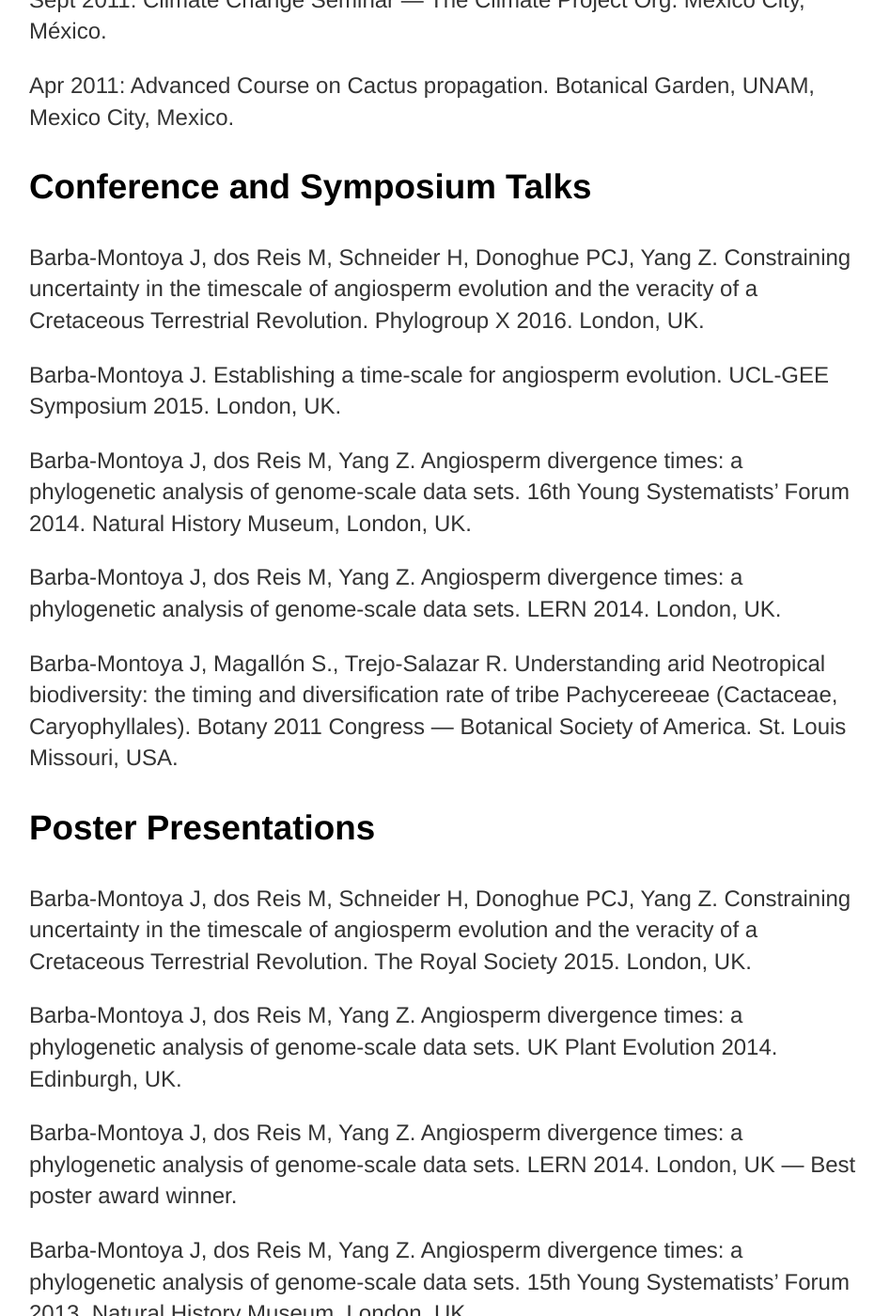
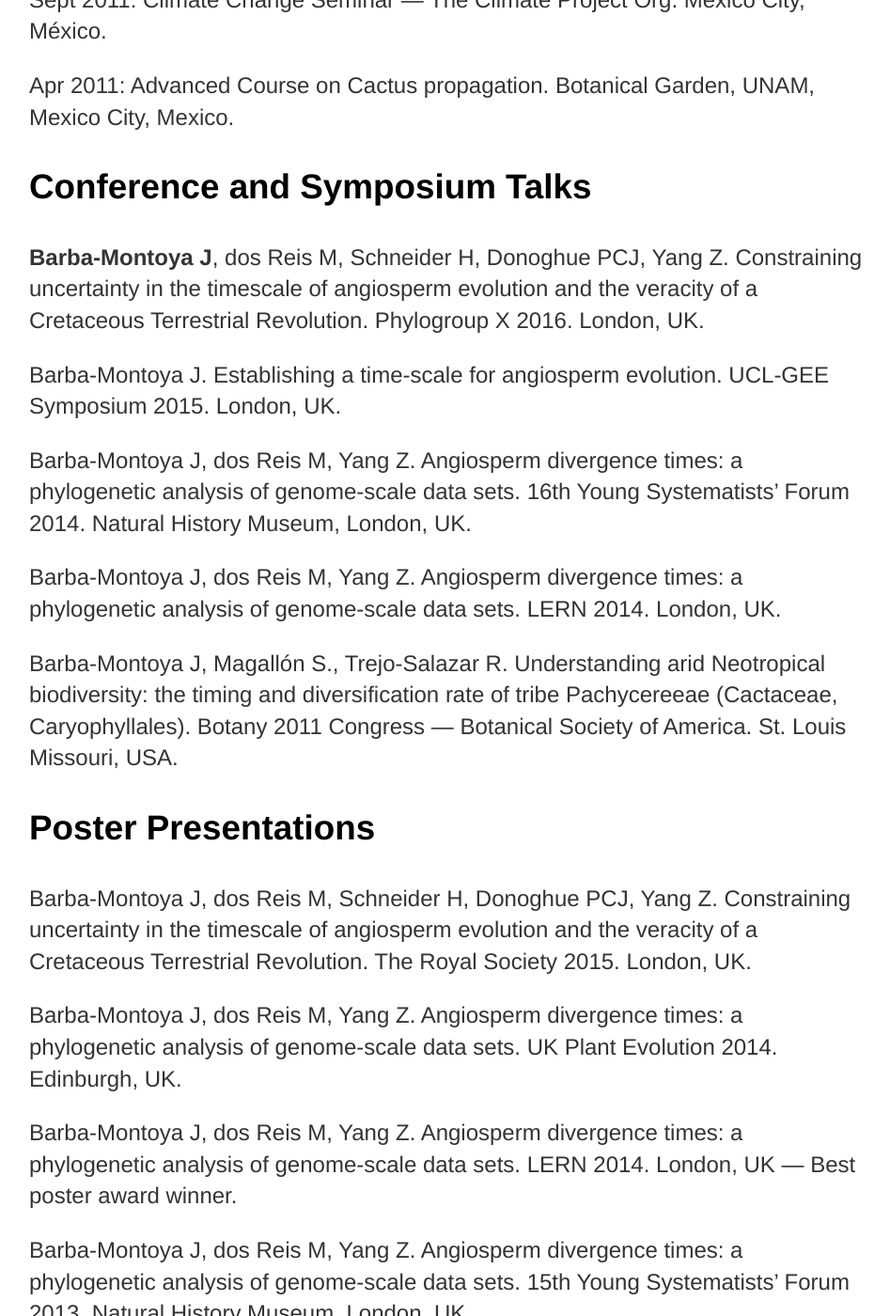
Before and after one commit to josebarbamontoya/josebarbamontoya.github.io, a Jekyll site: the page built from about/index.html, in a window 1280 px wide and 1400 px high, scrolled down 3057 px. Shown: the whole window at 94% size, without its empty margins (161-1108 px from the left). Built offline with Jekyll 4.4.1, drawn with Linux system fonts in a browser that asks for light colours; some of the changed text lies outside the part shown.

Commit message:
Update index.html

```diff
--- a/about/index.html
+++ b/about/index.html
@@ -42,18 +42,20 @@
 		<p>Apr 2011: Advanced Course on Cactus propagation. Botanical Garden, UNAM, Mexico City, Mexico.
 
 	<h3>Conference and Symposium Talks</h3>
-		<p>Barba-Montoya J, dos Reis M, Schneider H, Donoghue PCJ, Yang Z. Constraining uncertainty in the timescale of angiosperm evolution and the veracity of a Cretaceous Terrestrial Revolution. Phylogroup X 2016. London, UK.
-		<p>Barba-Montoya J. Establishing a time-scale for angiosperm evolution. UCL-GEE Symposium 2015. London, UK.
-		<p>Barba-Montoya J, dos Reis M, Yang Z. Angiosperm divergence times: a phylogenetic analysis of genome-scale data sets. 16th Young Systematists’ Forum 2014. Natural History Museum, London, UK.
-		<p>Barba-Montoya J, dos Reis M, Yang Z. Angiosperm divergence times: a phylogenetic analysis of genome-scale data sets. LERN 2014. London, UK.
-		<p>Barba-Montoya J, Magallón S., Trejo-Salazar R. Understanding arid Neotropical biodiversity: the timing and diversification rate of tribe Pachycereeae (Cactaceae, Caryophyllales). Botany 2011 Congress — Botanical Society of America. St. Louis Missouri, USA.
+		<p><b>Barba-Montoya J</b>, dos Reis M, Schneider H, Donoghue PCJ, Yang Z. Constraining uncertainty in the timescale of angiosperm evolution and the veracity of a Cretaceous Terrestrial Revolution. Phylogroup X 2016. London, UK.
+		<p>Barba-Montoya J</b>. Establishing a time-scale for angiosperm evolution. UCL-GEE Symposium 2015. London, UK.
+		<p>Barba-Montoya J</b>, dos Reis M, Yang Z. Angiosperm divergence times: a phylogenetic analysis of genome-scale data sets. 16th Young Systematists’ Forum 2014. Natural History Museum, London, UK.
+		<p>Barba-Montoya J</b>, dos Reis M, Yang Z. Angiosperm divergence times: a phylogenetic analysis of genome-scale data sets. LERN 2014. London, UK.
+		<p>Barba-Montoya J</b>, Magallón S., Trejo-Salazar R. Understanding arid Neotropical biodiversity: the timing and diversification rate of tribe Pachycereeae (Cactaceae, Caryophyllales). Botany 2011 Congress — Botanical Society of America. St. Louis Missouri, USA.
 
 	<h3>Poster Presentations</h3>
-		<p>Barba-Montoya J, dos Reis M, Schneider H, Donoghue PCJ, Yang Z. Constraining uncertainty in the timescale of angiosperm evolution and the veracity of a Cretaceous Terrestrial Revolution. The Royal Society 2015. London, UK.
-		<p>Barba-Montoya J, dos Reis M, Yang Z. Angiosperm divergence times: a phylogenetic analysis of genome-scale data sets. UK Plant Evolution 2014. Edinburgh, UK.
-		<p>Barba-Montoya J, dos Reis M, Yang Z. Angiosperm divergence times: a phylogenetic analysis of genome-scale data sets. LERN 2014. London, UK — Best poster award winner.
-		<p>Barba-Montoya J, dos Reis M, Yang Z. Angiosperm divergence times: a phylogenetic analysis of genome-scale data sets. 15th Young Systematists’ Forum 2013. Natural History Museum, London, UK.
+		<p>Barba-Montoya J</b>, dos Reis M, Schneider H, Donoghue PCJ, Yang Z. Constraining uncertainty in the timescale of angiosperm evolution and the veracity of a Cretaceous Terrestrial Revolution. The Royal Society 2015. London, UK.
+		<p>Barba-Montoya J</b>, dos Reis M, Yang Z. Angiosperm divergence times: a phylogenetic analysis of genome-scale data sets. UK Plant Evolution 2014. Edinburgh, UK.
+		<p>Barba-Montoya J</b>, dos Reis M, Yang Z. Angiosperm divergence times: a phylogenetic analysis of genome-scale data sets. LERN 2014. London, UK — Best poster award winner.
+		<p>Barba-Montoya J</b>, dos Reis M, Yang Z. Angiosperm divergence times: a phylogenetic analysis of genome-scale data sets. 15th Young Systematists’ Forum 2013. Natural History Museum, London, UK.
 
+	<h3>Peer-review</h3>
+		<p>Reviewer for Systematic Biology and Journal of Molecular Evolution.
 
 	<p style="text-align:center;"><img src="/img/photo2.jpg" height="250" width="250"></p>
 
```
